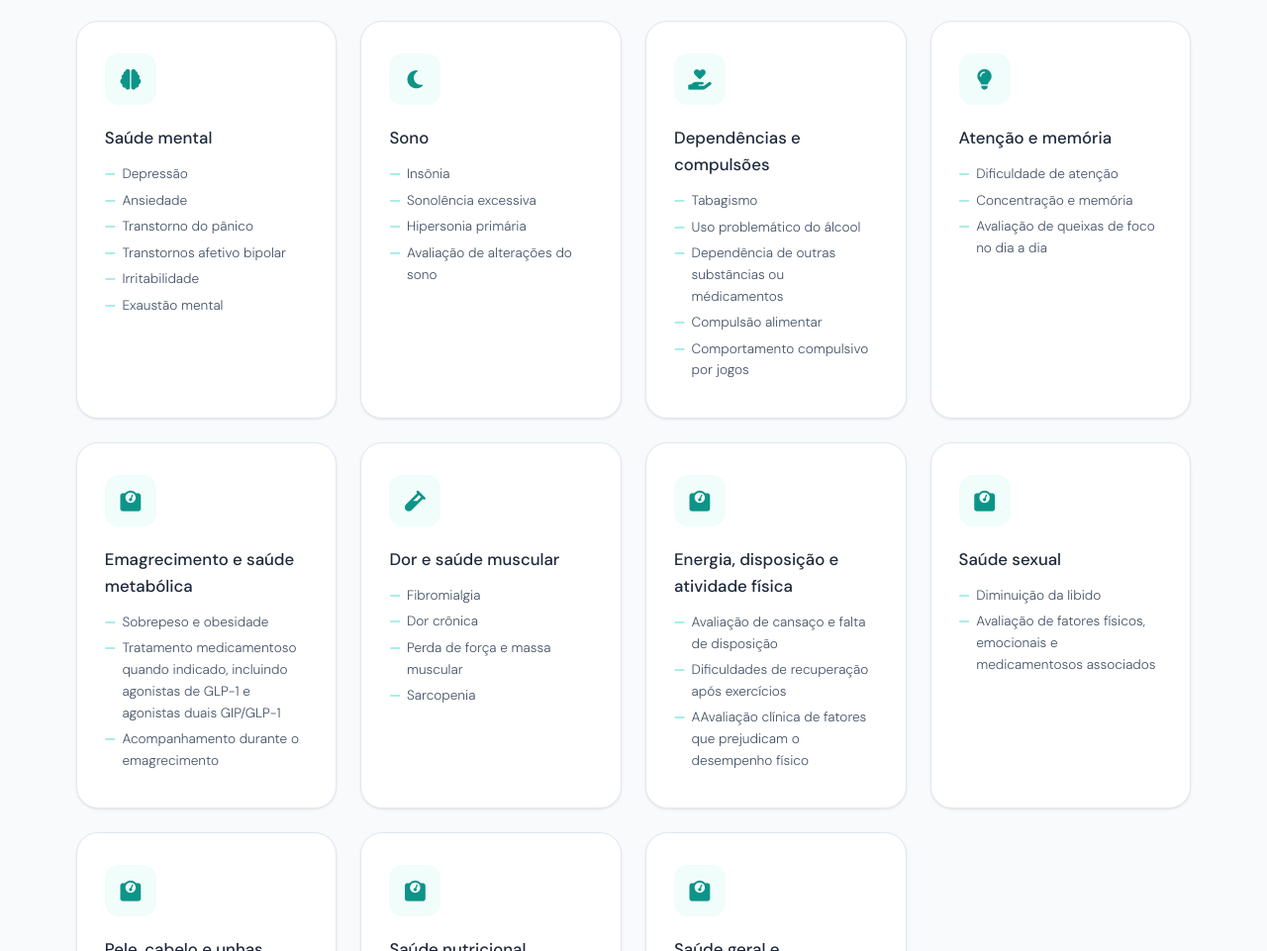
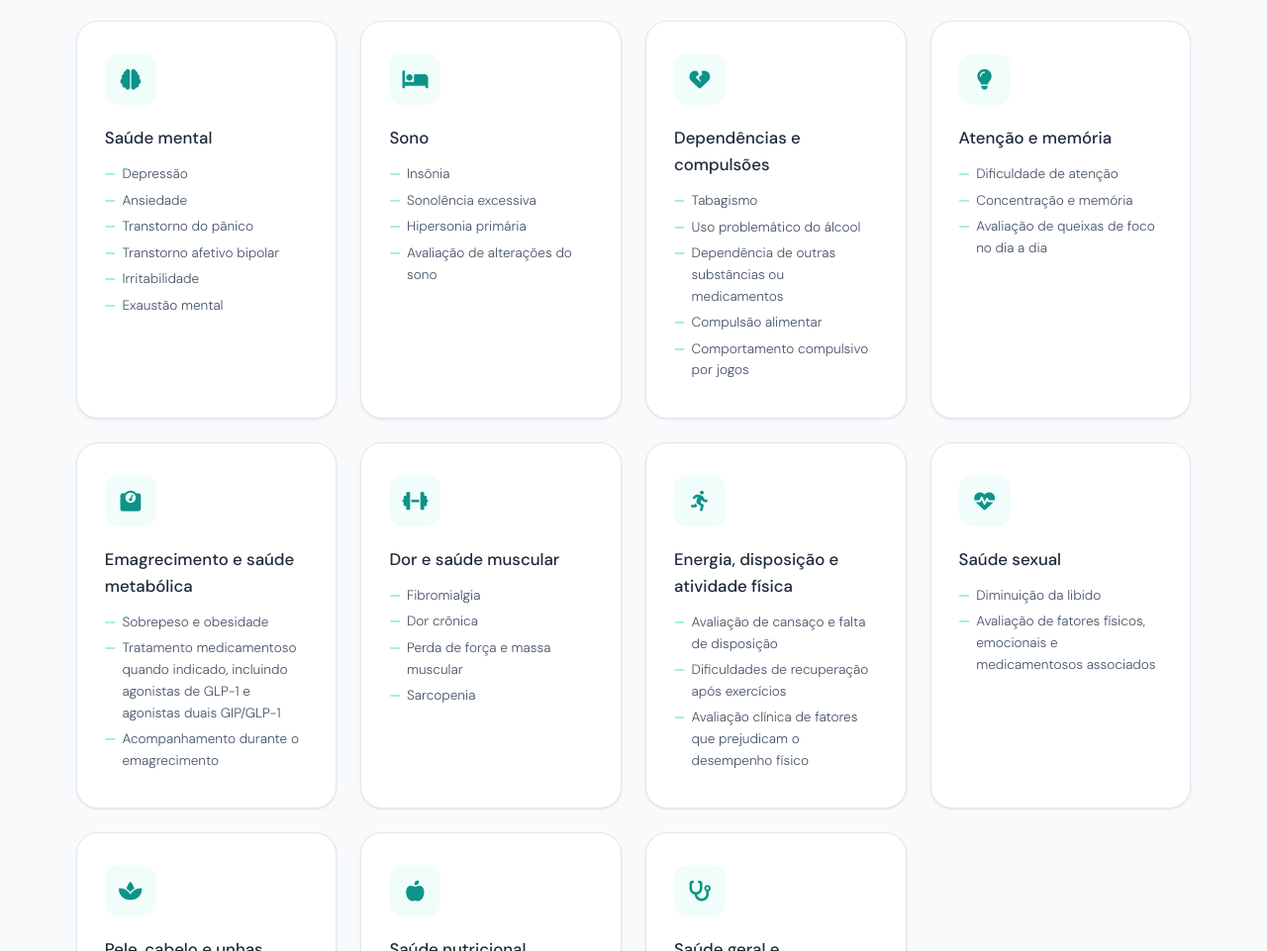
Before and after one commit to Tavenriq/clinica-medica, a plain HTML site: page index.html in a window 1280 px wide. Shown: the part 1996-2957 px from the top of the page at 99% size. Drawn offline with Linux system fonts and the light colour scheme.

Commit message:
Correção de símbolos

```diff
--- a/index.html
+++ b/index.html
@@ -594,7 +594,9 @@
     <h2 class="section-title reveal">O que é atendido na consulta online</h2>
     <p class="section-sub reveal">Queixas mais frequentes no consultório. Se a sua não estiver na lista, pergunte pelo WhatsApp antes de agendar.</p>
   </div>
+
   <div class="servicos-grid">
+
     <div class="servico-card reveal">
       <div class="servico-icon"><i class="fas fa-brain"></i></div>
       <h3>Saúde mental</h3>
@@ -602,13 +604,14 @@
         <li>Depressão</li>
         <li>Ansiedade</li>
         <li>Transtorno do pânico</li>
-        <li>Transtornos afetivo bipolar</li>
+        <li>Transtorno afetivo bipolar</li>
         <li>Irritabilidade</li>
         <li>Exaustão mental</li>
       </ul>
     </div>
+
     <div class="servico-card reveal">
-      <div class="servico-icon"><i class="fas fa-moon"></i></div>
+      <div class="servico-icon"><i class="fas fa-bed"></i></div>
       <h3>Sono</h3>
       <ul>
         <li>Insônia</li>
@@ -617,17 +620,19 @@
         <li>Avaliação de alterações do sono</li>
       </ul>
     </div>
+
     <div class="servico-card reveal">
-      <div class="servico-icon"><i class="fas fa-hand-holding-heart"></i></div>
+      <div class="servico-icon"><i class="fas fa-heart-crack"></i></div>
       <h3>Dependências e compulsões</h3>
       <ul>
         <li>Tabagismo</li>
         <li>Uso problemático do álcool</li>
-        <li>Dependência de outras substâncias ou médicamentos</li>
+        <li>Dependência de outras substâncias ou medicamentos</li>
         <li>Compulsão alimentar</li>
         <li>Comportamento compulsivo por jogos</li>
       </ul>
     </div>
+
     <div class="servico-card reveal">
       <div class="servico-icon"><i class="fas fa-lightbulb"></i></div>
       <h3>Atenção e memória</h3>
@@ -637,6 +642,7 @@
         <li>Avaliação de queixas de foco no dia a dia</li>
       </ul>
     </div>
+
     <div class="servico-card reveal">
       <div class="servico-icon"><i class="fas fa-weight-scale"></i></div>
       <h3>Emagrecimento e saúde metabólica</h3>
@@ -646,8 +652,9 @@
         <li>Acompanhamento durante o emagrecimento</li>
       </ul>
     </div>
+
     <div class="servico-card reveal">
-      <div class="servico-icon"><i class="fas fa-vial"></i></div>
+      <div class="servico-icon"><i class="fas fa-dumbbell"></i></div>
       <h3>Dor e saúde muscular</h3>
       <ul>
         <li>Fibromialgia</li>
@@ -656,25 +663,28 @@
         <li>Sarcopenia</li>
       </ul>
     </div>
+
     <div class="servico-card reveal">
-      <div class="servico-icon"><i class="fas fa-weight-scale"></i></div>
+      <div class="servico-icon"><i class="fas fa-person-running"></i></div>
       <h3>Energia, disposição e atividade física</h3>
       <ul>
         <li>Avaliação de cansaço e falta de disposição</li>
         <li>Dificuldades de recuperação após exercícios</li>
-        <li>AAvaliação clínica de fatores que prejudicam o desempenho físico</li>
+        <li>Avaliação clínica de fatores que prejudicam o desempenho físico</li>
       </ul>
     </div>
+
     <div class="servico-card reveal">
-      <div class="servico-icon"><i class="fas fa-weight-scale"></i></div>
+      <div class="servico-icon"><i class="fas fa-heart-pulse"></i></div>
       <h3>Saúde sexual</h3>
       <ul>
         <li>Diminuição da libido</li>
         <li>Avaliação de fatores físicos, emocionais e medicamentosos associados</li>
       </ul>
     </div>
+
     <div class="servico-card reveal">
-      <div class="servico-icon"><i class="fas fa-weight-scale"></i></div>
+      <div class="servico-icon"><i class="fas fa-spa"></i></div>
       <h3>Pele, cabelo e unhas</h3>
       <ul>
         <li>Acne</li>
@@ -683,8 +693,9 @@
         <li>Avaliação e orientação de cuidados com a pele</li>
       </ul>
     </div>
+
     <div class="servico-card reveal">
-      <div class="servico-icon"><i class="fas fa-weight-scale"></i></div>
+      <div class="servico-icon"><i class="fas fa-apple-whole"></i></div>
       <h3>Saúde nutricional</h3>
       <ul>
         <li>Avaliação clínica do estado nutricional</li>
@@ -692,8 +703,9 @@
         <li>Suplementação quando indicada</li>
       </ul>
     </div>
+
     <div class="servico-card reveal">
-      <div class="servico-icon"><i class="fas fa-weight-scale"></i></div>
+      <div class="servico-icon"><i class="fas fa-stethoscope"></i></div>
       <h3>Saúde geral e acompanhamento</h3>
       <ul>
         <li>Avaliação clínica geral</li>
@@ -702,6 +714,7 @@
         <li>Revisão de medicamentos de uso contínuo e manejo de efeitos adversos</li>
       </ul>
     </div>
+
   </div>
 </section>
 
```
